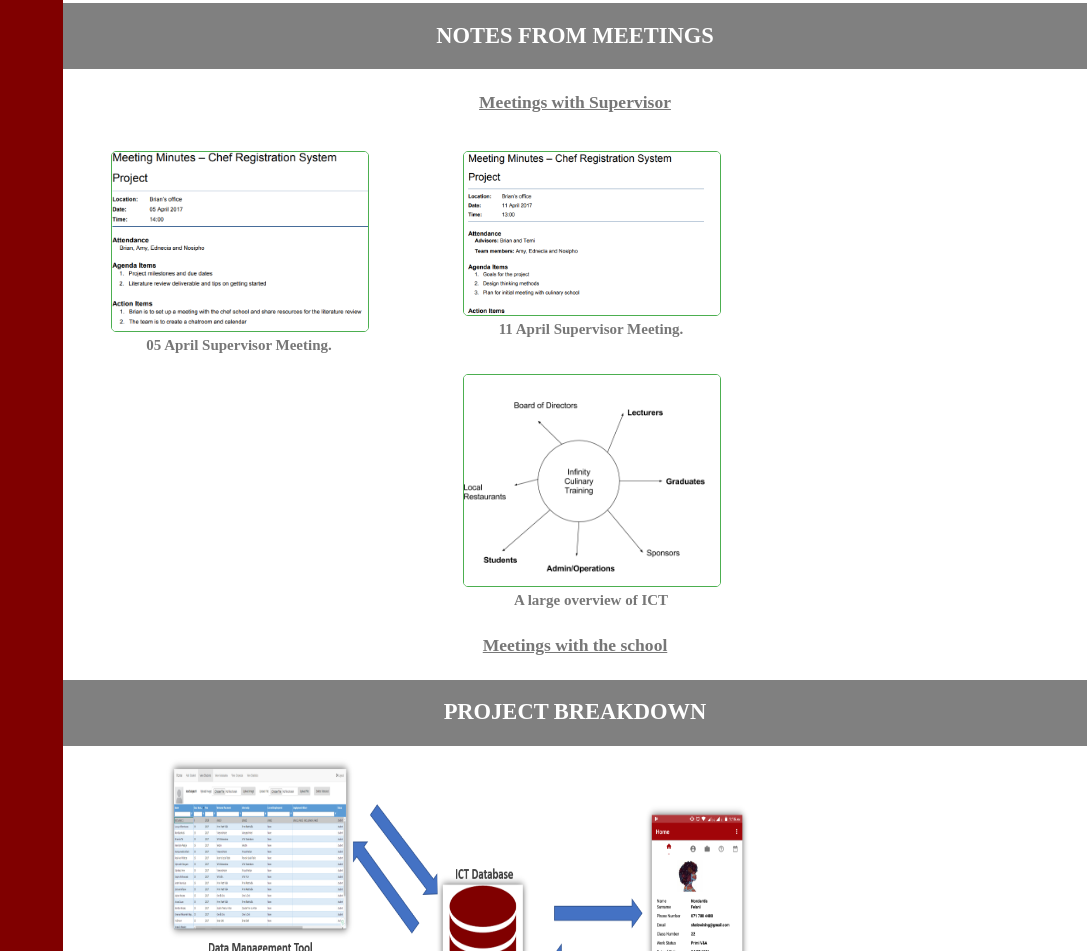
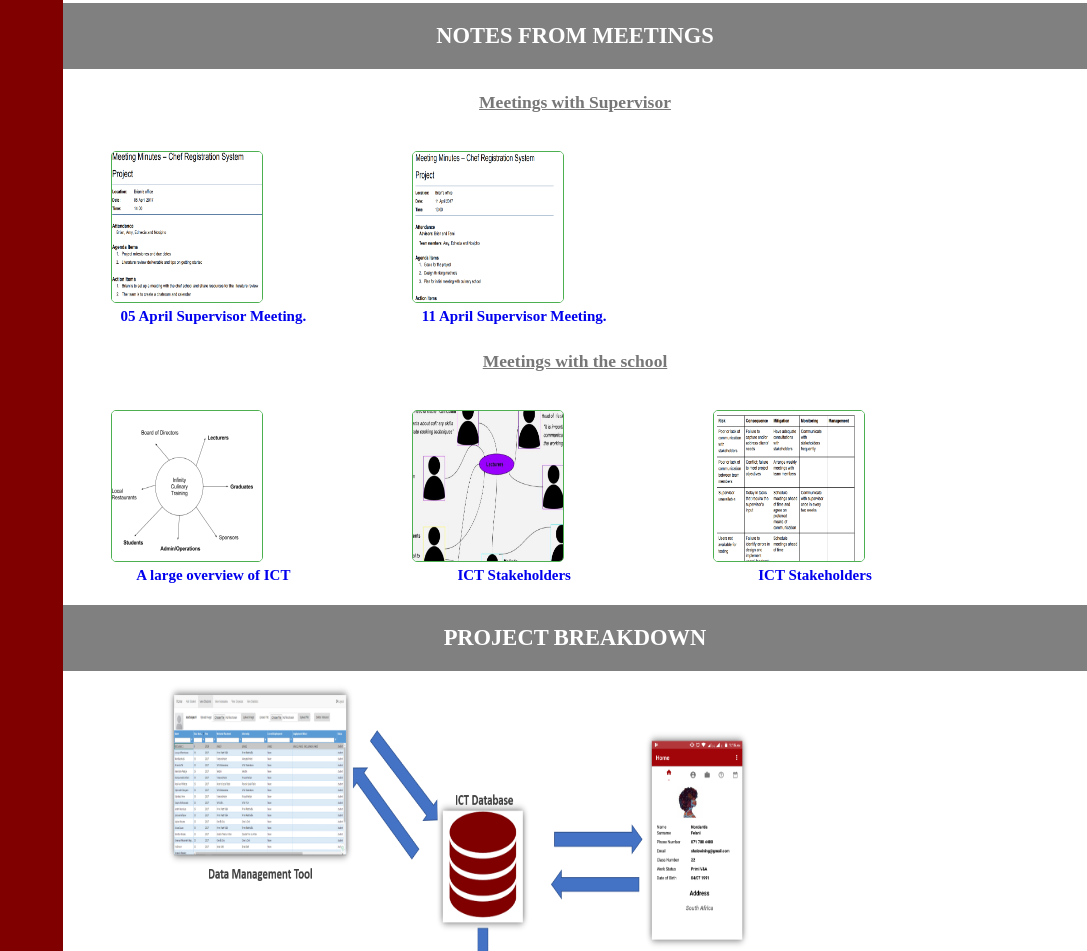
Before and after one commit to sewagodimo/CHEFREG_honours, a plain HTML site: page index.html in a window 1280 px wide. Shown: the part 1254-2205 px from the top of the page, without its empty margins (193-1280 px from the left). Drawn offline with nearby package versions, Linux system fonts and the light colour scheme.

Commit message:
I fixed the layout for the main view

```diff
--- a/index.css
+++ b/index.css
@@ -176,23 +176,24 @@ float: left;
 text-align: center;
 }
 .pdf-fig{
-	height: 25%;
-	width: 25%;
+	height: 20%;
+	width: 20%;
 }
 .pdfimage{
-	height: 100%;
-	width: 100%;
+	height: 150px;
+	width: 150px;
 	display: inline;
 	border-radius: 5px;
 	border: 1px solid #4CAF50;
   display: block;
+  opacity: 1;
   transition: .5s ease;
   backface-visibility: hidden;
 
 }
 figure:hover .pdfimage{
 	cursor: pointer;
-	 opacity: 0.3;
+	 opacity: 0.7;
 }
 
 .overlay {
--- a/index.html
+++ b/index.html
@@ -55,25 +55,42 @@
            <div class="content">
       	  <h3 ><u>Meetings with Supervisor</u></h3>
       	  <div class="pdfcontainer">
-
-      	  	<figure class="pdf-fig column" >
-      	  <img src="images/5aprile_preview.png" alt="PDF preview" class="pdfimage" href="documents/meeting05.pdf">
+            <a href="documents/meeting05.pdf">
+      	  	<figure class="pdf-fig column">
+      	  <img src="images/5aprile_preview.png" alt="PDF preview" class="pdfimage">
       	  <figcaption class="fig-caption">05 April Supervisor Meeting. </figcaption>
       	  </figure>
-
+          </a>
+            <a href="documents/meeting05.pdf" >
       	  	<figure class="pdf-fig column">
-      	  <img src="images/11april_preview.png" alt="PDF preview" class="pdfimage" href="documents/meeting05.pdf">
+      	  <img src="images/11april_preview.png" alt="PDF preview" class="pdfimage" >
 
       	  <figcaption class="fig-caption">11 April Supervisor Meeting. </figcaption>
       	  </figure>
-      	   	<figure class="pdf-fig column">
-      	  <img src="images/large_overview_preview.png" alt="Large Overview" class="pdfimage" href="documents/meeting05.pdf">
-      	  <figcaption class="fig-caption">A large overview of ICT </figcaption>
-      	  </figure>
-
+          </a>
       	  </div>
 
         <h3><u>Meetings with the school</u></h3>
+        <div>
+          <a  href="documents/largetoverview.pdf">
+          <figure class="pdf-fig column" >
+          <img src="images/large_overview_preview.png" alt="Large Overview" class="pdfimage">
+          <figcaption class="fig-caption">A large overview of ICT </figcaption>
+          </figure>
+        </a>
+          <a  href="documents/stakeholder_map.pdf">
+          <figure class="pdf-fig column" >
+          <img src="images/stakeholder_preview.png" alt="Large Overview" class="pdfimage">
+          <figcaption class="fig-caption">ICT Stakeholders </figcaption>
+          </figure>
+        </a>
+          <a  href="documents/risk_matrix.pdf">
+          <figure class="pdf-fig column" >
+          <img src="images/risk_matrix_preview.png" alt="Large Overview" class="pdfimage">
+          <figcaption class="fig-caption">ICT Stakeholders </figcaption>
+          </figure>
+        </a>
+        </div>
       </div>
 
  </div>
```
